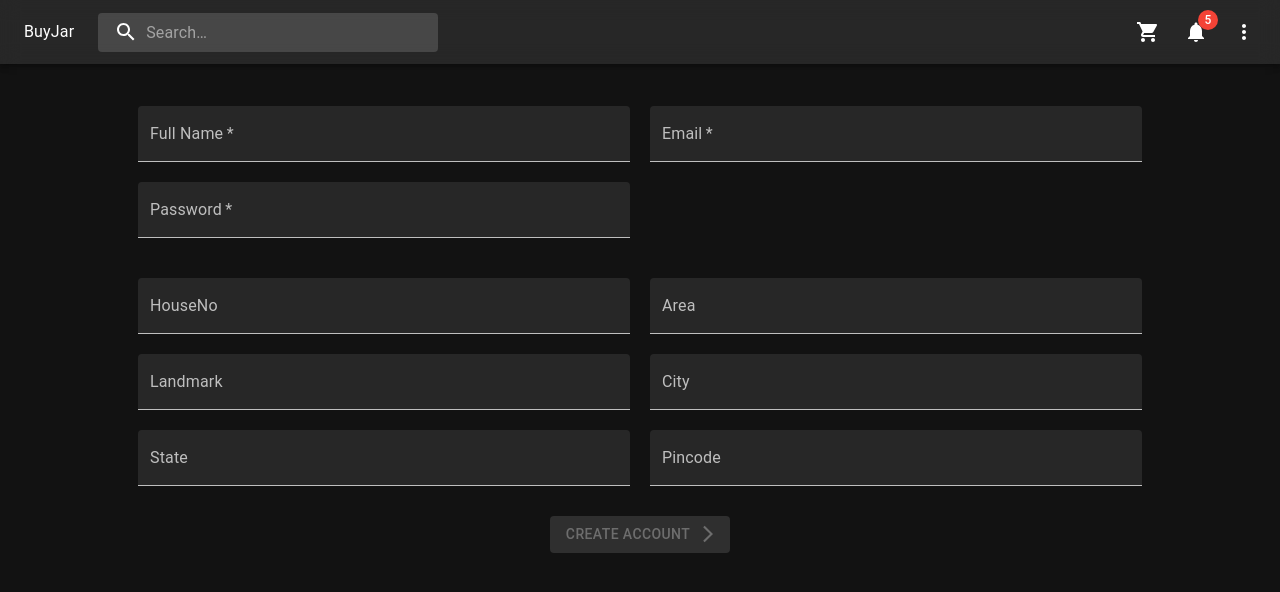
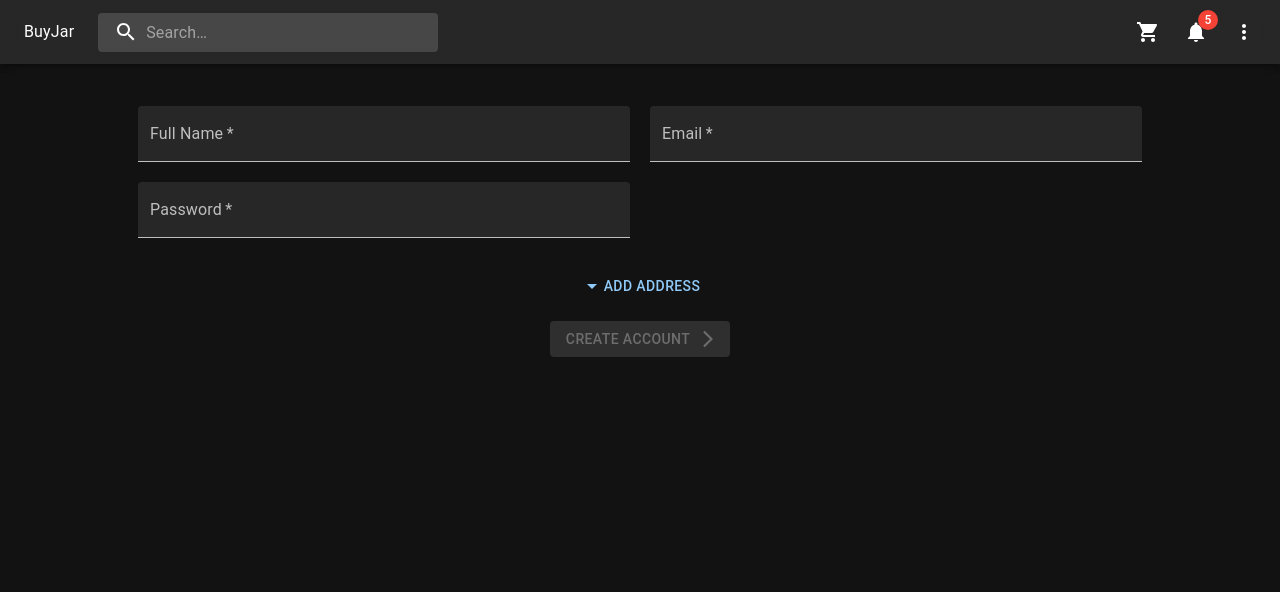
Before and after one commit to am4n-git/Jar-store, a React (Create React App) app: page /signup in a window 1280 px wide. Shown: the top 592 px of the page. Built offline with nearby package versions, Linux system fonts and the light colour scheme; no server answers.

Commit message:
toggle address form

```diff
--- a/src/Components/SignUp.js
+++ b/src/Components/SignUp.js
@@ -1,5 +1,7 @@
 import React, { useState } from "react";
 import * as Mui from "@mui/material";
+import ArrowDropDownIcon from "@mui/icons-material/ArrowDropDown";
+import ArrowDropUpIcon from "@mui/icons-material/ArrowDropUp";
 import ArrowForwardIosTwoToneIcon from "@mui/icons-material/ArrowForwardIosTwoTone";
 import { useLocation, useNavigate } from "react-router-dom";
 import { useAuth } from "../Context/auth-context";
@@ -9,6 +11,7 @@ function SignUp() {
   const [password, setPassword] = useState("");
   const [fullName, setFullName] = useState("");
   const [load, setLoad] = useState(false);
+  const [showAddressForm, setShowAddressForm] = useState(false);
   const [validationError, setValidationError] = useState({
     fullName: false,
     email: false,
@@ -36,6 +39,9 @@ function SignUp() {
       email: email.length === 0,
       password: password.length === 0,
     });
+  }
+  function toggleAddressForm() {
+    setShowAddressForm(!showAddressForm);
   }
   function handleSignUp() {
     validateData();
@@ -114,6 +120,11 @@ function SignUp() {
         />
       </div>
 
+      <Mui.Button onClick={toggleAddressForm} sx={{ mb: 2 }}>
+        {showAddressForm ? <ArrowDropUpIcon /> : <ArrowDropDownIcon />}
+        Add address
+      </Mui.Button>
+      {showAddressForm && (
         <div className="login-fields-container">
           <Mui.TextField
             id="house"
@@ -193,6 +204,7 @@ function SignUp() {
             }}
           />
         </div>
+      )}
       <div className="login-buttons">
         <Mui.Button
           onClick={handleSignUp}
```
Lines whose indentation alone changed are shown as unchanged.
